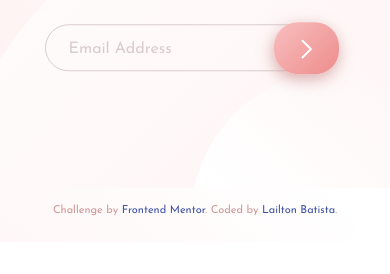
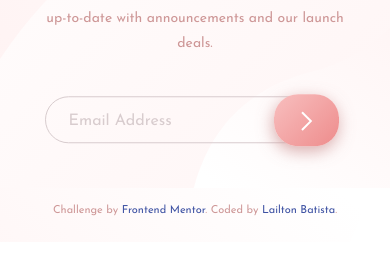
Before and after one commit to lailton-b/base-appareal, a plain HTML site: page base-apparel-coming-soon-master/index.html in a window 390 px wide. Shown: the part 646-920 px from the top of the page. Before the commit the page ends 888 px from the top, so only its background shows below. Drawn offline with Linux system fonts and the light colour scheme.

Commit message:
Responsive finished

```diff
--- a/base-apparel-coming-soon-master/css/style.css
+++ b/base-apparel-coming-soon-master/css/style.css
@@ -79,7 +79,7 @@ html {
     position: absolute;
     top: 50%;
     transform: translateY(-50%);
-    padding-top: 65px;
+    padding-top: 209px;
 }
 
 .content .msg {
```
